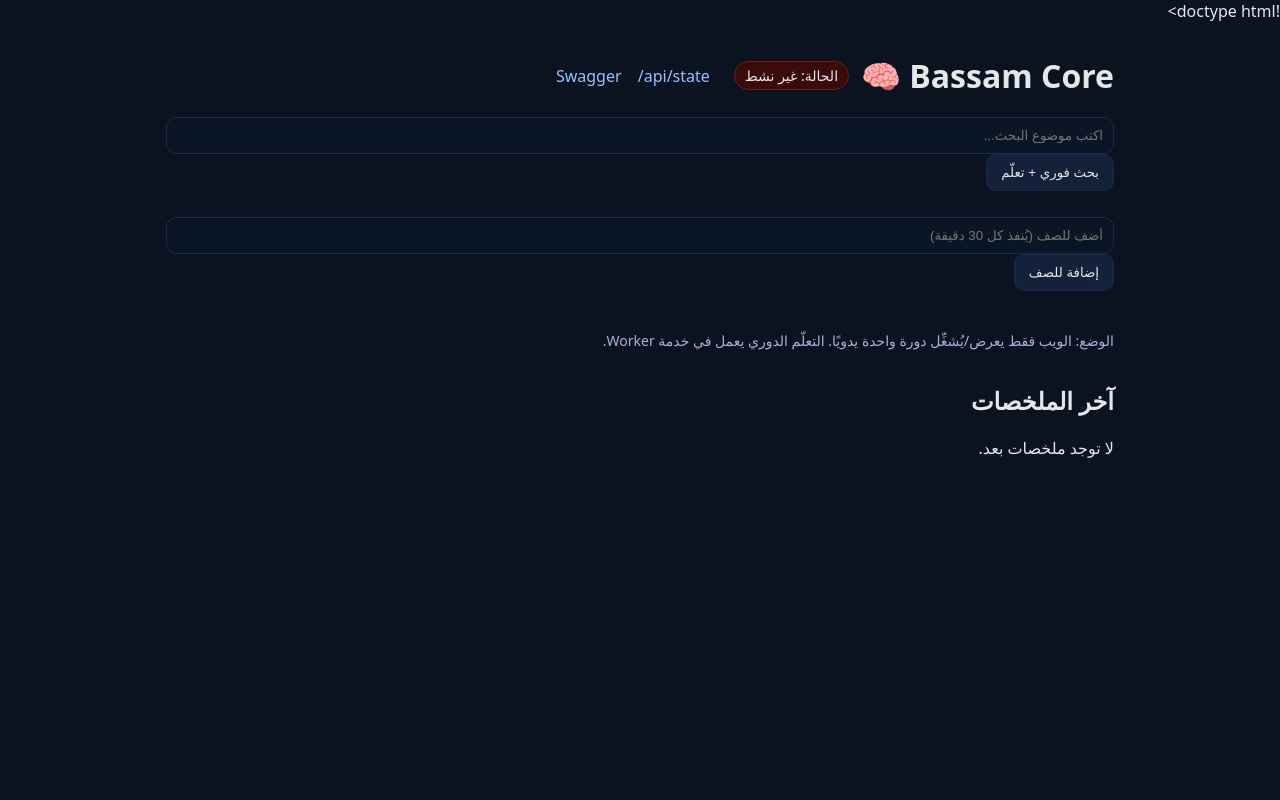
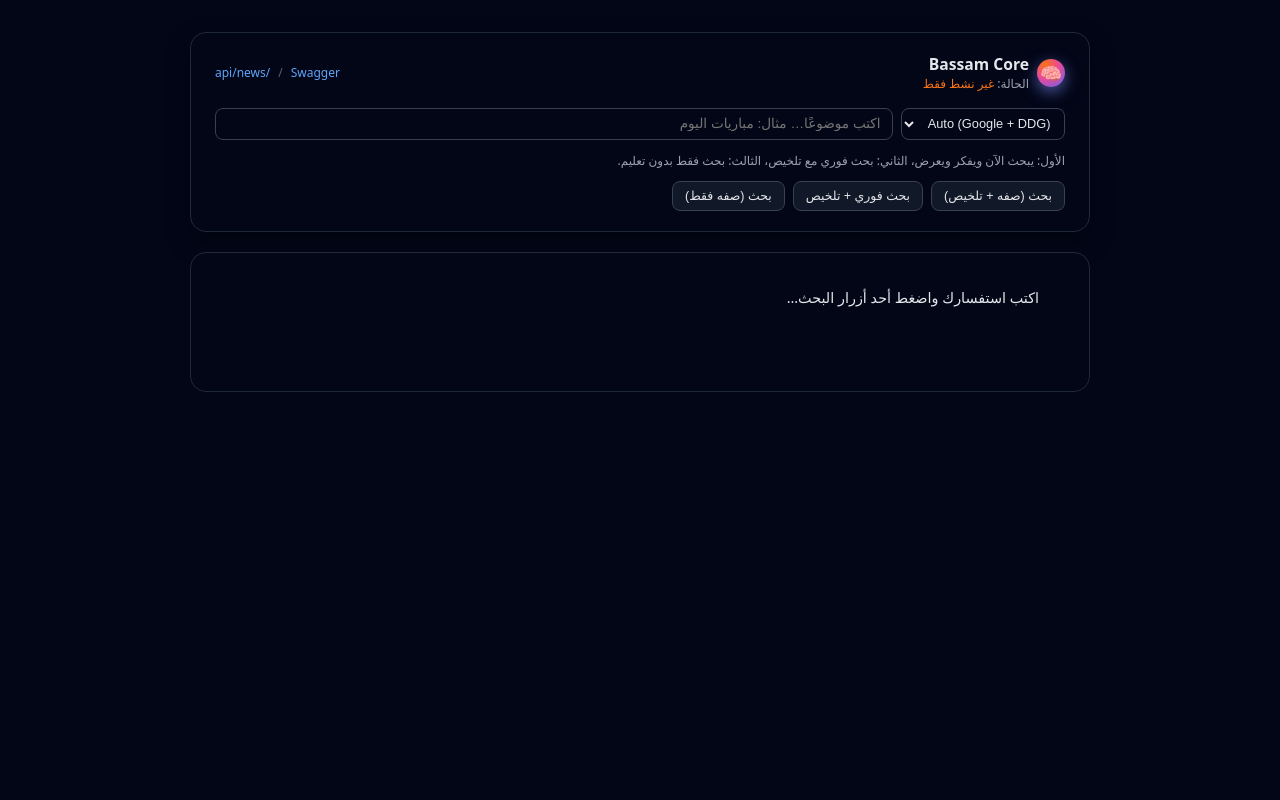
Before and after one commit to bassam-st/BASSAMTOP, a FastAPI app: page /api/ in a window 1280 px wide. Run offline with FastAPI, Linux system fonts and the light colour scheme.

Commit message:
Update index.html

```diff
--- a/bassam_core/templates/index.html
+++ b/bassam_core/templates/index.html
@@ -1,79 +1,237 @@
-!doctype html>
+<!doctype html>
 <html lang="ar" dir="rtl">
 <head>
-  <meta charset="utf-8"/>
-  <meta name="viewport" content="width=device-width,initial-scale=1"/>
+  <meta charset="utf-8" />
   <title>Bassam Core</title>
-  <link rel="stylesheet" href="/static/style.css"/>
+  <meta name="viewport" content="width=device-width, initial-scale=1" />
+
+  {# ملف التنسيق الموجود في static/style.css #}
+  <link rel="stylesheet" href="{{ request.url_for('static', path='style.css') }}">
+
+  {# ملفات الـ PWA لو تستخدمها #}
+  <link rel="manifest" href="{{ request.url_for('static', path='manifest.json') }}">
 </head>
-<body>
-  <div class="container">
-    <header>
-      <h1>Bassam Core <span>🧠</span></h1>
-      <div class="badge {{ 'active' if state.get('active') else 'inactive' }}">
-        الحالة: {{ 'نشط' if state.get('active') else 'غير نشط' }}
+<body style="background:#020617; margin:0; font-family: system-ui,-apple-system,BlinkMacSystemFont,'Segoe UI',sans-serif;">
+
+  <main style="min-height:100vh; display:flex; align-items:flex-start; justify-content:center; padding:2rem 1rem;">
+    <section style="width:100%; max-width:900px;">
+
+      <!-- الكرت الرئيسي -->
+      <div style="
+        background:#020617;
+        border-radius:1rem;
+        padding:1.25rem 1.5rem;
+        border:1px solid #1f2937;
+        color:#e5e7eb;
+        box-shadow:0 10px 25px rgba(0,0,0,0.4);
+      ">
+        <!-- الهيدر -->
+        <header style="
+          display:flex;
+          flex-wrap:wrap;
+          align-items:center;
+          justify-content:space-between;
+          gap:.75rem;
+          margin-bottom:1rem;
+        ">
+          <div style="display:flex; align-items:center; gap:.5rem; flex-wrap:wrap;">
+            <div style="
+              width:28px; height:28px;
+              border-radius:999px;
+              background:radial-gradient(circle at 30% 20%, #f97316, #ec4899 45%, #6366f1);
+              display:flex; align-items:center; justify-content:center;
+              box-shadow:0 5px 15px rgba(129,140,248,.6);
+            ">
+              <span style="font-size:1.1rem;">🧠</span>
             </div>
-      <nav>
-        <a href="/docs" target="_blank">Swagger</a>
-        <a href="/api/state" target="_blank">/api/state</a>
-      </nav>
+            <div>
+              <div style="font-weight:600; font-size:.98rem;">Bassam Core</div>
+              <div style="font-size:.75rem; color:#9ca3af;">
+                الحالة: <span id="engine-status" style="color:#f97316;">غير نشط فقط</span>
+              </div>
+            </div>
+          </div>
+
+          <div style="display:flex; flex-wrap:wrap; gap:.5rem; font-size:.75rem;">
+            <a href="/docs" style="color:#60a5fa; text-decoration:none;">Swagger</a>
+            <span style="opacity:.4;">/</span>
+            <a href="/api/news" style="color:#60a5fa; text-decoration:none;">/api/news</a>
+          </div>
         </header>
 
-    <section class="controls">
-      <form id="searchForm" onsubmit="return runOnce(event)">
-        <input id="q" name="q" placeholder="اكتب موضوع البحث..." />
-        <button type="submit">بحث فوري + تعلّم</button>
-      </form>
+        <!-- اختيار المحرك + حقل النص -->
+        <div style="display:flex; flex-wrap:wrap; gap:.5rem; margin-bottom:.75rem;">
+          <select id="engine-select" style="
+            background:#020617;
+            color:#e5e7eb;
+            border-radius:.5rem;
+            border:1px solid #374151;
+            padding:.4rem .6rem;
+            font-size:.8rem;
+          ">
+            <option value="auto">Auto (Google + DDG)</option>
+            <option value="google">Google فقط</option>
+            <option value="ddg">DuckDuckGo فقط</option>
+            <option value="none">بدون بحث خارجي</option>
+          </select>
 
-      <form id="queueForm" onsubmit="return enqueue(event)">
-        <input id="qq" name="q" placeholder="أضف للصف (يُنفذ كل 30 دقيقة)" />
-        <button type="submit">إضافة للصف</button>
-      </form>
+          <input id="query-input" type="text" placeholder="اكتب موضوعًا… مثال: مباريات اليوم"
+            style="
+              flex:1 1 180px;
+              min-width:0;
+              background:#020617;
+              color:#e5e7eb;
+              border-radius:.5rem;
+              border:1px solid #374151;
+              padding:.45rem .7rem;
+              font-size:.85rem;
+              outline:none;
+            "
+          />
+        </div>
 
-      <p class="hint">الوضع: الويب فقط يعرض/يُشغِّل دورة واحدة يدويًا. التعلّم الدوري يعمل في خدمة Worker.</p>
+        <!-- وصف قصير -->
+        <p style="margin:0 0 .75rem; font-size:.75rem; color:#9ca3af;">
+          الأول: يبحث الآن ويفكر ويعرض، الثاني: بحث فوري مع تلخيص، الثالث: بحث فقط بدون تعليم.
+        </p>
+
+        <!-- الأزرار -->
+        <div style="display:flex; flex-wrap:wrap; gap:.5rem;">
+          <button id="btn-search-teach" type="button" style="
+            background:#111827;
+            color:#e5e7eb;
+            border-radius:.5rem;
+            border:1px solid #374151;
+            padding:.4rem .75rem;
+            font-size:.78rem;
+            cursor:pointer;
+          ">
+            بحث (صفه + تلخيص)
+          </button>
+
+          <button id="btn-search-quick-teach" type="button" style="
+            background:#111827;
+            color:#e5e7eb;
+            border-radius:.5rem;
+            border:1px solid #374151;
+            padding:.4rem .75rem;
+            font-size:.78rem;
+            cursor:pointer;
+          ">
+            بحث فوري + تلخيص
+          </button>
+
+          <button id="btn-search-only" type="button" style="
+            background:#111827;
+            color:#e5e7eb;
+            border-radius:.5rem;
+            border:1px solid #374151;
+            padding:.4rem .75rem;
+            font-size:.78rem;
+            cursor:pointer;
+          ">
+            بحث (صفه فقط)
+          </button>
+        </div>
+      </div>
+
+      <!-- مكان عرض النتائج -->
+      <section style="
+        margin-top:1.25rem;
+        background:#020617;
+        border-radius:1rem;
+        padding:1rem 1.25rem;
+        border:1px solid #1f2937;
+        color:#e5e7eb;
+        min-height:140px;
+        white-space:pre-wrap;
+        font-size:.9rem;
+      " id="result-box">
+        اكتب استفسارك واضغط أحد أزرار البحث…
       </section>
 
-    <section>
-      <h2>آخر الملخصات</h2>
-      {% if recents %}
-        {% for s in recents %}
-          <article class="card">
-            <h3>📝 {{ s.get('query','(بدون استعلام)') }}</h3>
-            <pre>{{ s.get('summary','') }}</pre>
-            <details>
-              <summary>المصادر</summary>
-              <ul>
-                {% for it in s.get('items',[]) %}
-                  <li><a href="{{ it.get('url') }}" target="_blank">{{ it.get('title') }}</a></li>
-                {% endfor %}
-              </ul>
-            </details>
-          </article>
-        {% endfor %}
-      {% else %}
-        <p>لا توجد ملخصات بعد.</p>
-      {% endif %}
     </section>
-  </div>
+  </main>
 
+  <!-- سكربت لتشغيل الأزرار وربطها مع /api/news -->
   <script>
-async function runOnce(e){
-  e.preventDefault();
-  const q = document.getElementById('q').value.trim();
-  const r = await fetch('/api/learn/once?q='+encodeURIComponent(q), {method:'POST'});
-  const j = await r.json();
-  alert('تم التشغيل: ' + (j.ok ? 'نجاح' : 'فشل'));
-  location.reload();
-  return false;
+    async function runSearch(mode) {
+      const input = document.getElementById('query-input');
+      const engineSelect = document.getElementById('engine-select');
+      const resultBox = document.getElementById('result-box');
+
+      const query = (input.value || '').trim();
+      const engine = engineSelect.value || 'auto';
+
+      if (!query) {
+        resultBox.textContent = 'اكتب سؤال أو موضوع أولاً ثم اضغط زر البحث.';
+        input.focus();
+        return;
       }
-async function enqueue(e){
-  e.preventDefault();
-  const q = document.getElementById('qq').value.trim();
-  const r = await fetch('/api/queue?q='+encodeURIComponent(q), {method:'POST'});
-  const j = await r.json();
-  alert('أُضيف للصف: ' + q);
-  return false;
+
+      resultBox.textContent = 'جاري البحث والتفكير…';
+
+      try {
+        const response = await fetch('/api/news', {
+          method: 'POST',
+          headers: { 'Content-Type': 'application/json' },
+          body: JSON.stringify({
+            query: query,
+            engine: engine,
+            mode: mode   // مثل: search_and_learn / quick_search_and_learn / search_only
+          })
+        });
+
+        const contentType = response.headers.get('content-type') || '';
+
+        if (!response.ok) {
+          const text = await response.text();
+          resultBox.textContent = 'خطأ من الخادم (' + response.status + '):\n' + text;
+          return;
         }
+
+        if (contentType.includes('application/json')) {
+          const data = await response.json();
+          const answer =
+            data.answer ||
+            data.result ||
+            data.summary ||
+            JSON.stringify(data, null, 2);
+
+          resultBox.textContent = answer;
+        } else {
+          const text = await response.text();
+          resultBox.textContent = text;
+        }
+      } catch (err) {
+        console.error(err);
+        resultBox.textContent = 'تعذر الاتصال بالخادم. تأكد أن السيرفر يعمل على Render.';
+      }
+    }
+
+    // ربط الأزرار
+    document.getElementById('btn-search-teach')
+      .addEventListener('click', function () {
+        runSearch('search_and_learn');
+      });
+
+    document.getElementById('btn-search-quick-teach')
+      .addEventListener('click', function () {
+        runSearch('quick_search_and_learn');
+      });
+
+    document.getElementById('btn-search-only')
+      .addEventListener('click', function () {
+        runSearch('search_only');
+      });
+
+    // تشغيل البحث بزر Enter
+    document.getElementById('query-input')
+      .addEventListener('keydown', function (e) {
+        if (e.key === 'Enter') {
+          runSearch('search_and_learn');
+        }
+      });
   </script>
 </body>
 </html>
```
Lines whose indentation alone changed are shown as unchanged.
